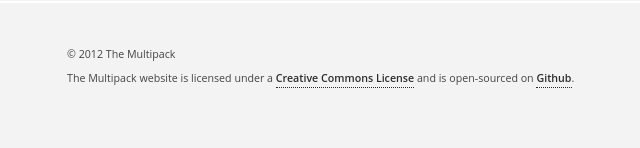
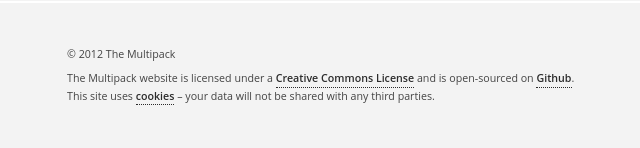
Before and after one commit to multipack/website, a PHP site: page /footer in a window 1280 px wide. Shown: the part 1069-1217 px from the top of the page, without its empty margins (184-824 px from the left). Before the commit the page ends 1157 px from the top, so only its background shows below. Run offline with PHP 8.4, Linux system fonts and the light colour scheme; data that the repository does not hold is empty; settings files or empty folders that the repository lacks are supplied; some libraries are stand-ins or nearby versions; some web fonts are replaced.

Commit message:
Cookie compliance (assumed consent)

```diff
--- a/_multipack/view/footer.php
+++ b/_multipack/view/footer.php
@@ -38,7 +38,7 @@
       <section class="block footer">
         <p class="copyright">&copy; 2012 The Multipack</p>
         <p class="license">
-          <span xmlns:dct="http://purl.org/dc/terms/" href="http://purl.org/dc/dcmitype/InteractiveResource" property="dct:title" rel="dct:type">The Multipack website</span> is licensed under a <a rel="license" href="http://creativecommons.org/licenses/by-nc/3.0/">Creative Commons License</a> and is open-sourced on <a href="//github.com/multipack/website" title="Multipack on Github">Github</a>.
+          <span xmlns:dct="http://purl.org/dc/terms/" href="http://purl.org/dc/dcmitype/InteractiveResource" property="dct:title" rel="dct:type">The Multipack website</span> is licensed under a <a rel="license" href="http://creativecommons.org/licenses/by-nc/3.0/">Creative Commons License</a> and is open-sourced on <a href="//github.com/multipack/website" title="Multipack on Github">Github</a>.<br/>This site uses <a href="http://en.wikipedia.org/wiki/HTTP_cookie" title="Cookies">cookies</a> – your data will not be shared with any third parties.
         </p>
       </section>
     </footer>
```
